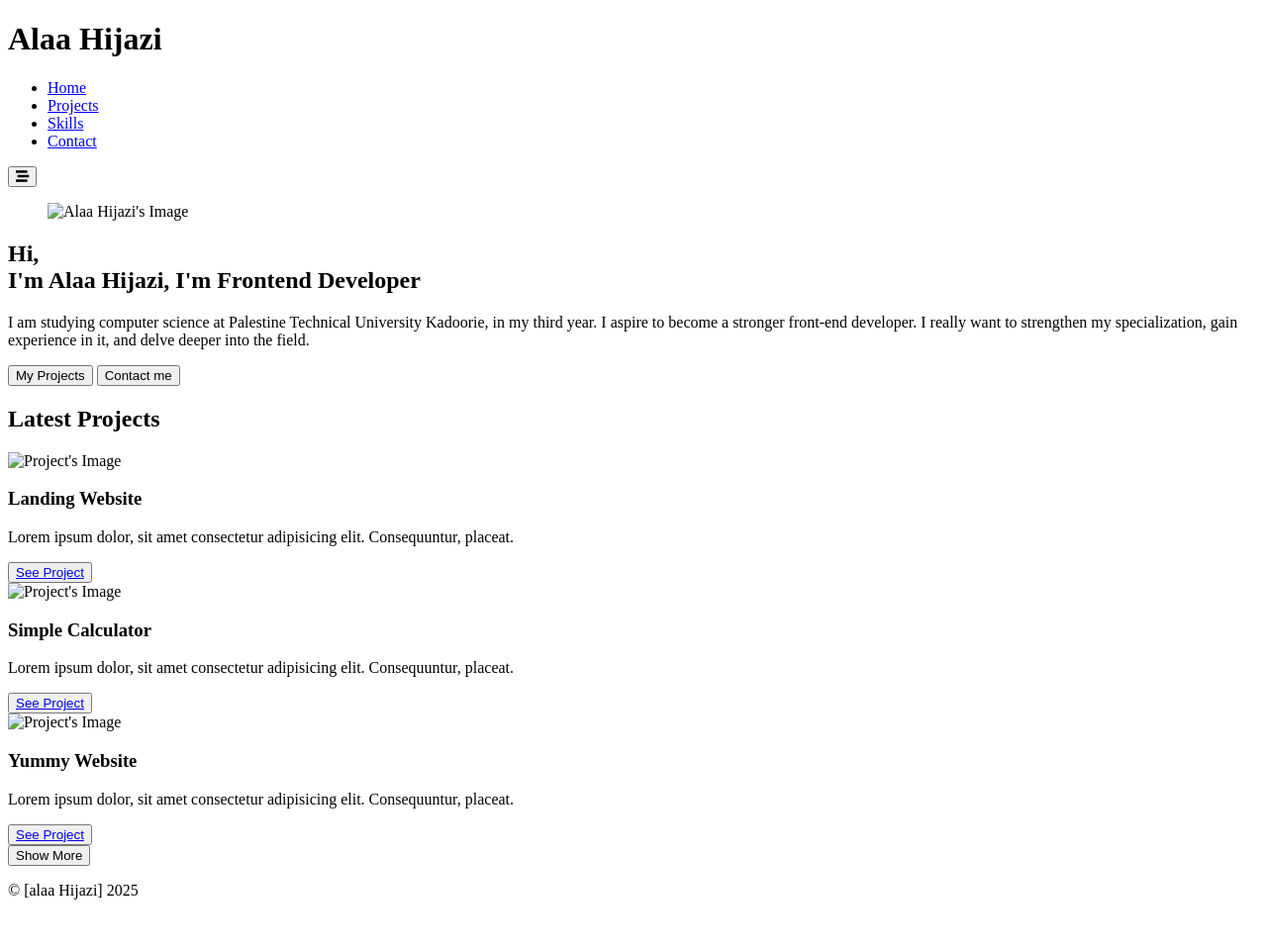
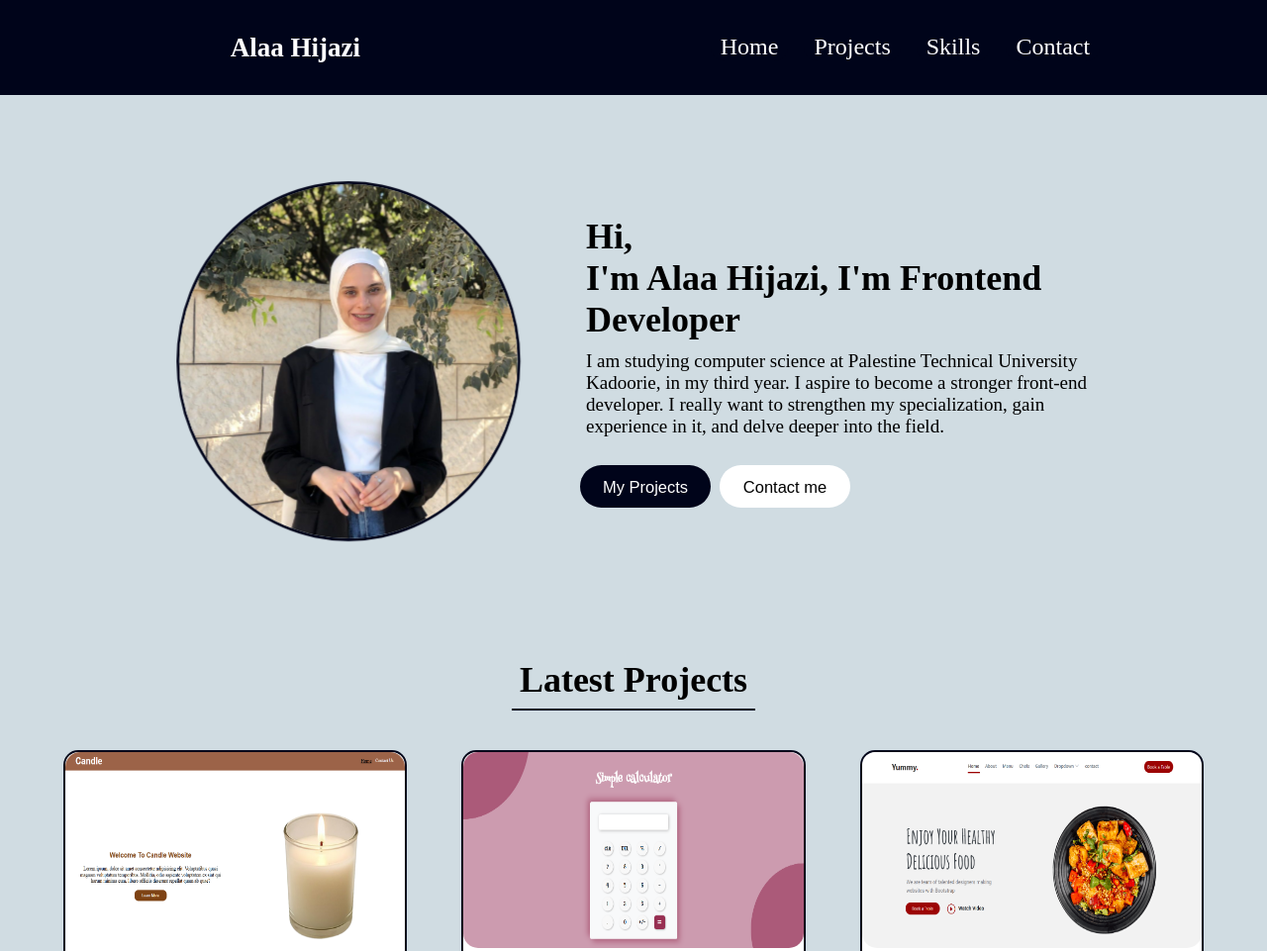
Before and after one commit to AlaaHijazi1/Portfolio-Project, a plain HTML site: page index.html in a window 1280 px wide. Shown: the top 961 px of the page at 99% size. Before the commit the page ends 925 px from the top, so only its background shows below. Drawn offline with Linux system fonts and the light colour scheme; the site is published under a folder, as on GitHub Pages, so addresses that start at the root find nothing.

Commit message:
Updated image paths

```diff
--- a/index.html
+++ b/index.html
@@ -7,7 +7,7 @@
       href="https://cdnjs.cloudflare.com/ajax/libs/font-awesome/5.15.4/css/all.min.css"
       rel="stylesheet"
     />
-    <link rel="stylesheet" href="../dist/main.css" />
+    <link rel="stylesheet" href="./dist/main.css" />
     <title>Portfolio</title>
   </head>
   <body>
@@ -37,7 +37,7 @@
       <section class="intro-banner">
         <figure class="intro-banner__figure">
           <img
-            src="/src/img/my_Image.jpg"
+            src="src/img/my_Image.jpg"
             alt="Alaa Hijazi's Image"
             class="intro-banner__image"
           />
@@ -71,7 +71,7 @@
         <div class="latest-Project__cards">
           <article class="latest-Project__card">
             <img
-              src="/src/img/landing_image.png"
+              src="src/img/landing_image.png"
               alt="Project's Image"
               width="200"
               class="latest-Project__image"
@@ -90,7 +90,7 @@
 
           <article class="latest-Project__card">
             <img
-              src="/src/img/Calculator_Image.png"
+              src="src/img/Calculator_Image.png"
               alt="Project's Image"
               width="200"
               class="latest-Project__image"
@@ -108,7 +108,7 @@
           </article>
           <article class="latest-Project__card">
             <img
-              src="/src/img/Yummy_image.png"
+              src="src/img/Yummy_image.png"
               alt="Project's Image"
               width="200"
               class="latest-Project__image"
```
